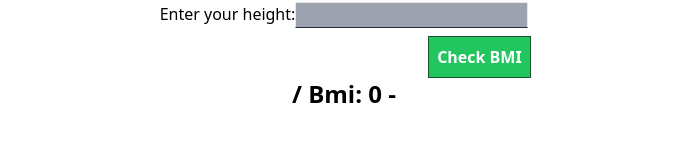
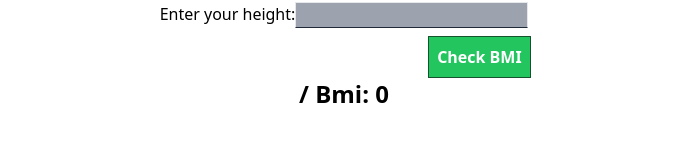
Before and after one commit to Jawad-Alhamadah/BMI-hooks, a React (Vite) app: page / in a window 1280 px wide. Shown: the part 516-658 px from the top of the page, without its empty margins (296-983 px from the left). Built offline with nearby package versions, Linux system fonts and the light colour scheme.

Commit message:
BMI hooks

```diff
--- a/src/App.jsx
+++ b/src/App.jsx
@@ -61,7 +61,7 @@ function onSubmit(){
           <button onClick={onSubmit} className=' self-end text-white font-bold p-2 text-1xl bg-green-500 border-[1px] border-green-900'>Check BMI</button>
         </div>
 
-        <div className='font-bold text-2xl'><span className='text-lg font-bold'>{mess? mess : ""}</span> / Bmi: {bmi} -</div>
+        <div className='font-bold text-2xl'><span className='text-lg font-bold'>{mess? mess : ""}</span> / Bmi: {bmi} </div>
       </div>
 
     </>
```
